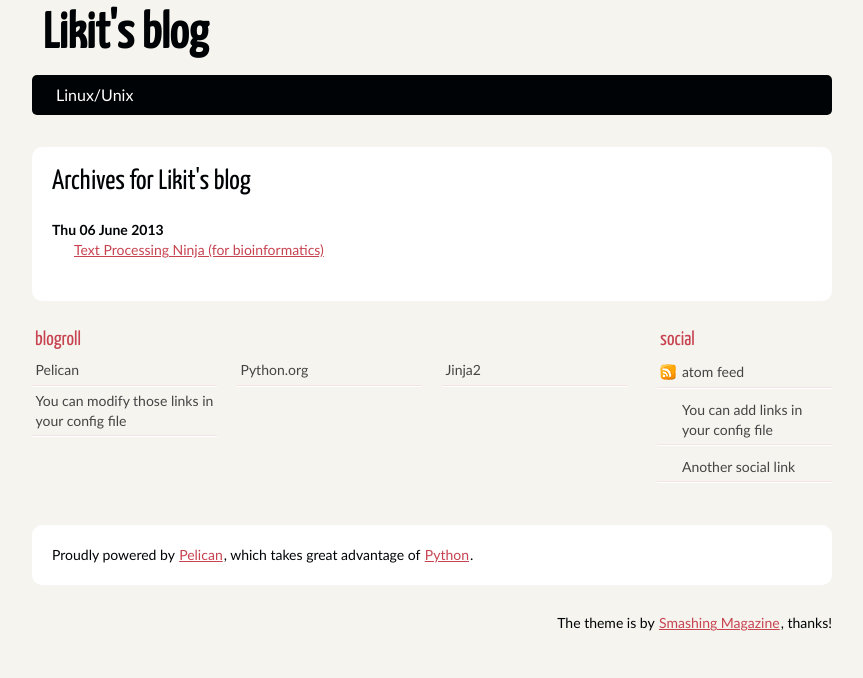
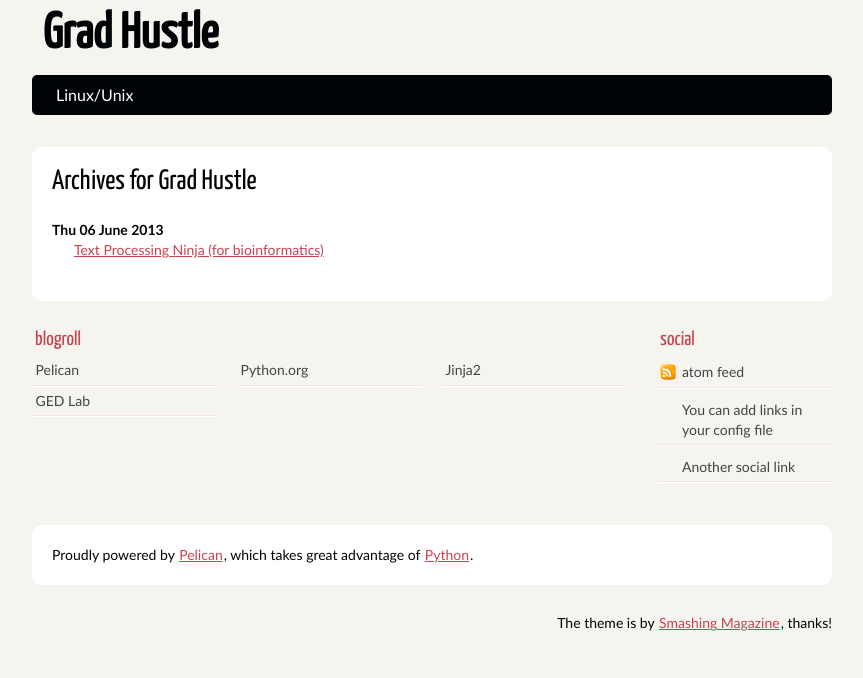
Before and after one commit to likit/likit.github.io, a plain HTML site: page archives.html in a window 1280 px wide. Shown: the whole page, without its empty margins (208-1071 px from the left). Drawn offline with Linux system fonts and the light colour scheme.

Commit message:
Update documentation

```diff
--- a/archives.html
+++ b/archives.html
@@ -2,7 +2,7 @@
 <html lang="en">
 <head>
         <meta charset="utf-8">
-        <title>Likit's blog</title>
+        <title>Grad Hustle</title>
         <link rel="stylesheet" href="/theme/css/main.css">
 
         <!--[if IE]>
@@ -12,13 +12,13 @@
 
 <body id="index" class="home">
         <header id="banner" class="body">
-                <h1><a href="/">Likit's blog </a></h1>
+                <h1><a href="/">Grad Hustle </a></h1>
                 <nav><ul>
                                                                                     <li ><a href="/category/linuxunix.html">Linux/Unix</a></li>
                                                 </ul></nav>
         </header><!-- /#banner -->
         <section id="content" class="body">
-<h1>Archives for Likit's blog</h1>
+<h1>Archives for Grad Hustle</h1>
 
 <dl>
     <dt>Thu 06 June 2013</dt>
@@ -32,7 +32,7 @@
                                                     <li><a href="http://getpelican.com/">Pelican</a></li>
                                                     <li><a href="http://python.org/">Python.org</a></li>
                                                     <li><a href="http://jinja.pocoo.org/">Jinja2</a></li>
-                                                    <li><a href="#">You can modify those links in your config file</a></li>
+                                                    <li><a href="http://ged.msu.edu">GED Lab</a></li>
                                                 </ul>
                 </div><!-- /.blogroll -->
                                 <div class="social">
```
Also changed, not shown: author/likit-preeyanon.html (+3 -3 lines), categories.html (+3 -3 lines), category/linuxunix.html (+3 -3 lines), index.html (+3 -3 lines), tag/bioinformatics.html (+3 -3 lines), tag/linux.html (+3 -3 lines), tag/python.html (+3 -3 lines), tag/text-processing.html (+3 -3 lines), tag/unix.html (+3 -3 lines), text-processing-ninja-for-bioinformatics.html (+2 -2 lines).
